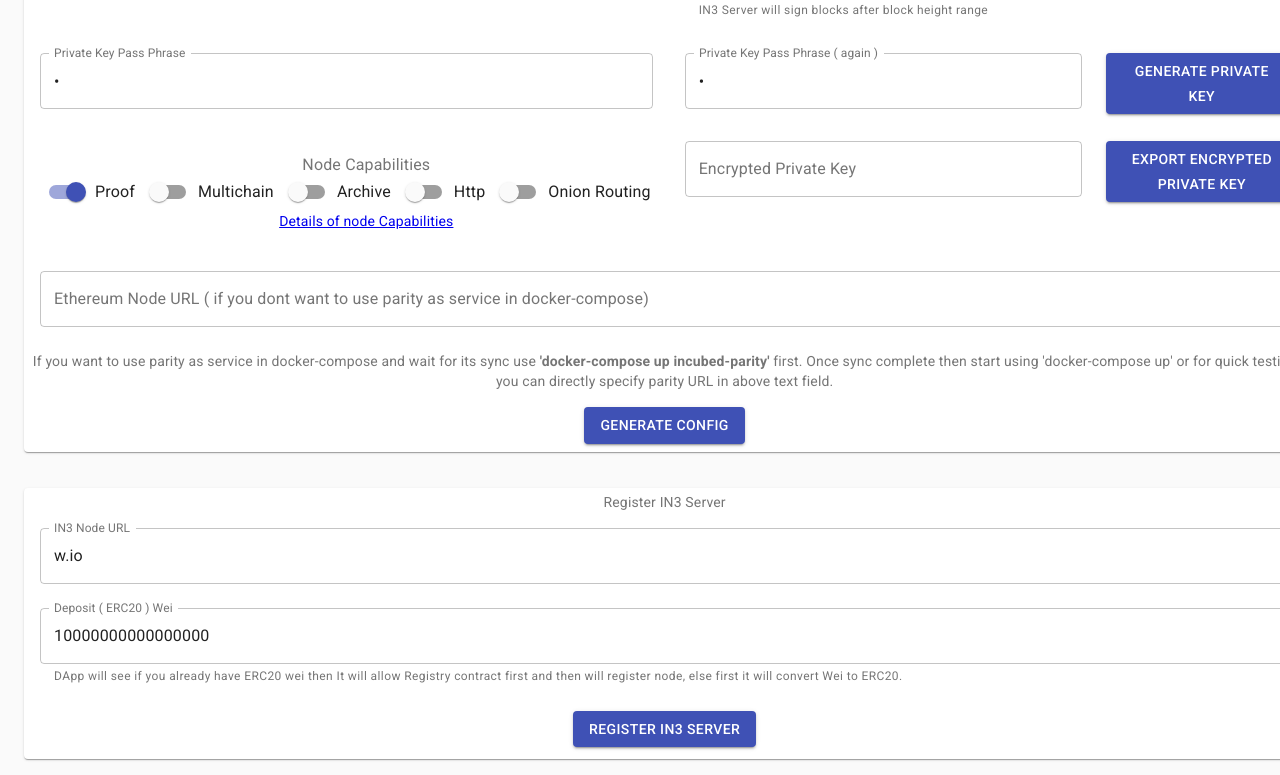
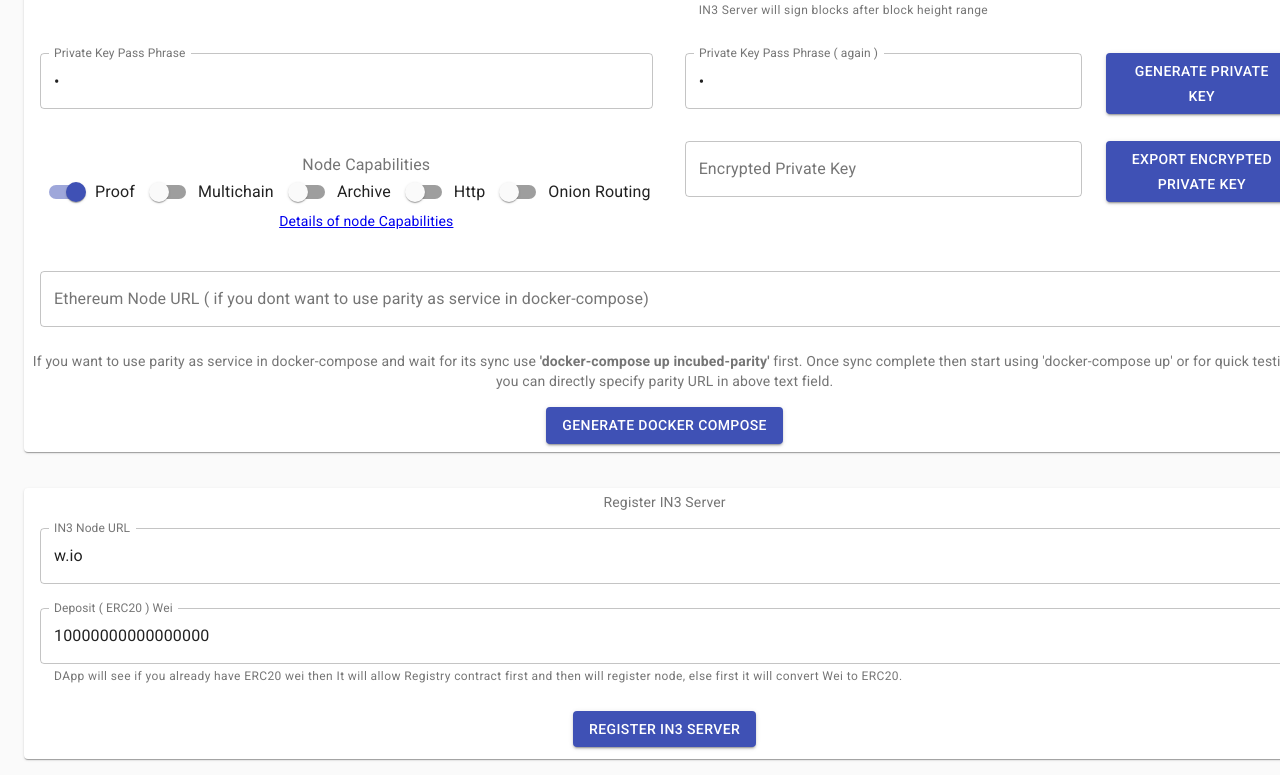
Before and after one commit to blockchainsllc/in3-server-setup-tool, a React (Create React App) app: page / in a window 1280 px wide. Shown: the part 715-1490 px from the top of the page. Built offline with nearby package versions, Linux system fonts and the light colour scheme.

Commit message:
labels changes

```diff
--- a/src/Components/DialogComponent.js
+++ b/src/Components/DialogComponent.js
@@ -107,11 +107,11 @@
 
             <Dialog onClose={props.handleChange} aria-labelledby="customized-dialog-title" open={openDialog} maxWidth='lg'>
                 <DialogTitle id="customized-dialog-title" onClose={props.handleChange}>
-                    IN3 Server
+                    IN3 Server Setup Wizard
         </DialogTitle>
                 <DialogContent dividers>
                     <Typography gutterBottom>
-                        Output IN3 Docker
+                        Output IN3 Docker Compose
           </Typography>
 
                     <TextField
@@ -132,7 +132,7 @@
           </Typography>
                 </DialogContent>
                 <DialogActions>
-                    <Button onClick={downloadTxtFile}>Download Docker File</Button>
+                    <Button onClick={downloadTxtFile}>Download Docker Compose File</Button>
                     <Button onClick={props.handleChange} color="primary">Close</Button>
                 </DialogActions>
             </Dialog>
--- a/src/Components/SettingsComponent.js
+++ b/src/Components/SettingsComponent.js
@@ -377,7 +377,7 @@
                 </Grid>
 
                 <Grid item xs={12}>
-                    <Button variant="contained" color="primary" className={classes.button} onClick={props.genConfig}>Generate Config</Button>
+                    <Button variant="contained" color="primary" className={classes.button} onClick={props.genConfig}>Generate Docker Compose</Button>
                 </Grid>
 
             </PaperComponent>
```
